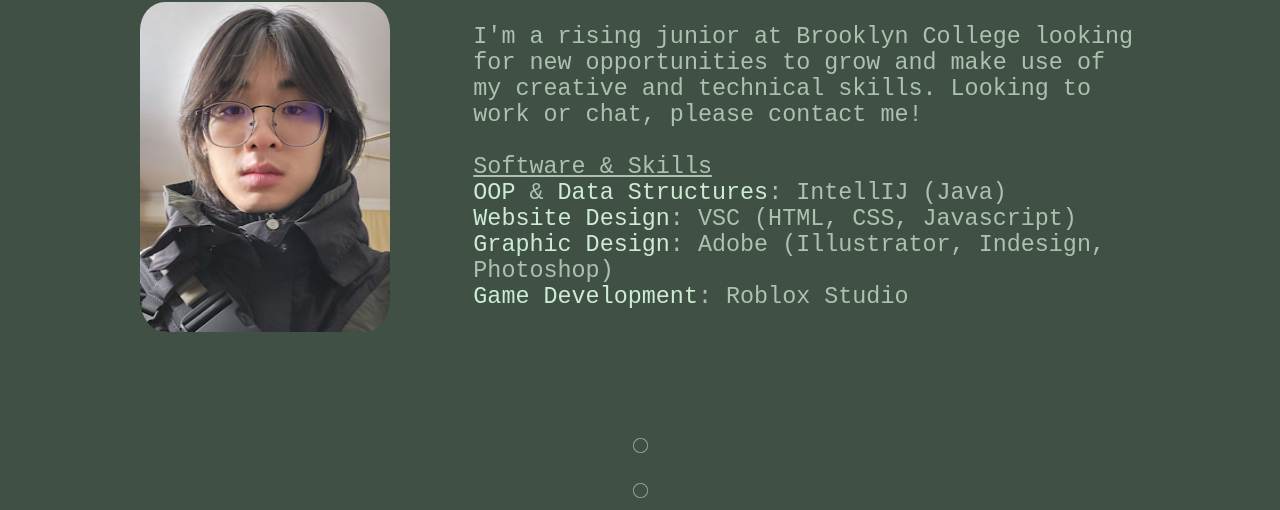
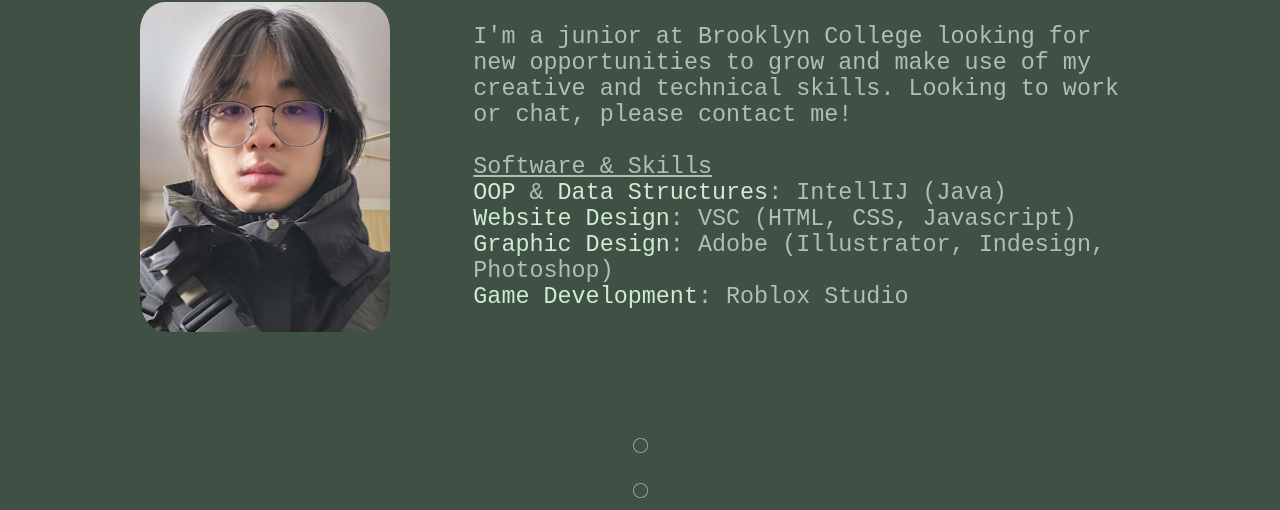
Before and after one commit to sheldonwuhung/portfolio, a plain HTML site: page index.html in a window 1280 px wide. Shown: the part 281-791 px from the top of the page. Drawn offline with nearby package versions, Linux system fonts and the light colour scheme.

Commit message:
update description

```diff
--- a/index.html
+++ b/index.html
@@ -99,7 +99,7 @@
 
                             <div class="text2">
                                 <div>
-                                    I'm a rising junior at Brooklyn College looking for new opportunities to grow and make use of my
+                                    I'm a junior at Brooklyn College looking for new opportunities to grow and make use of my
                                     creative and technical skills. Looking to work or chat, please contact me!
                                 </div>
                                 <br>
```
